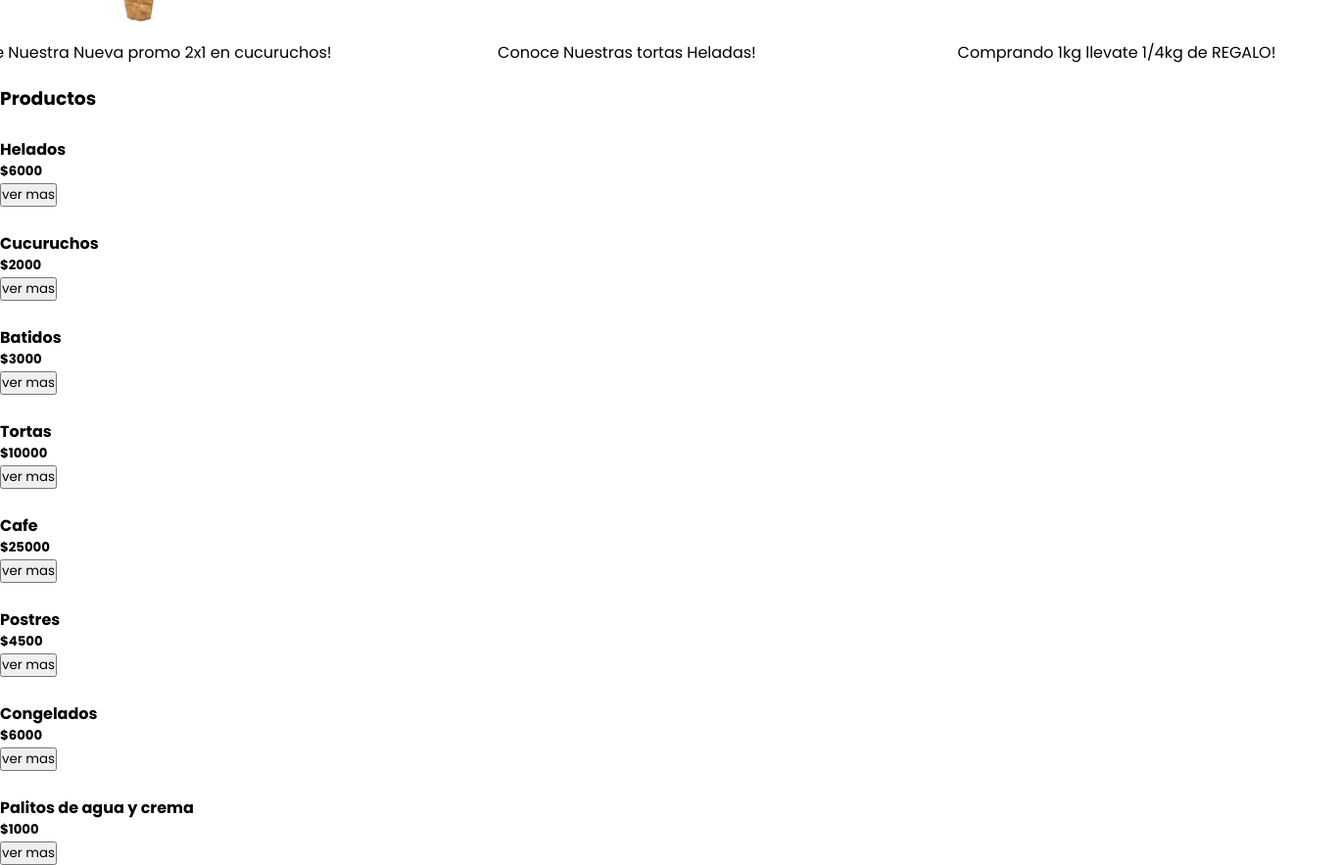
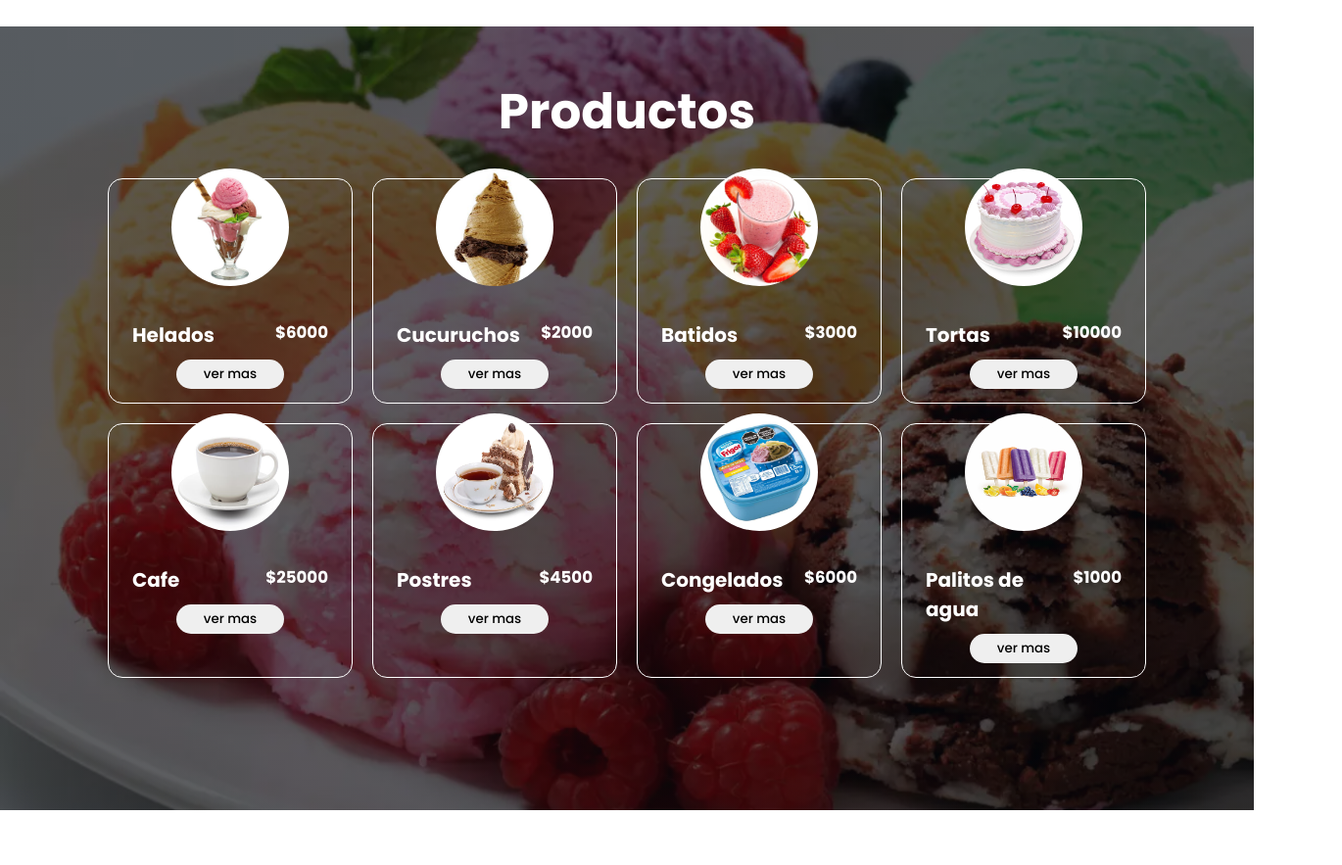
Before and after one commit to NicoDevecchi/Melatti, a plain HTML site: page index.html in a window 1280 px wide. Shown: the part 1366-2249 px from the top of the page at 98% size, 1370 px wide, since content can reach past the window. After the commit the page ends 2193 px from the top, so only its background shows below. Drawn offline with nearby package versions, Linux system fonts and the light colour scheme; a web font is replaced by a local one.

Commit message:
adding styles for the products section

```diff
--- a/index.html
+++ b/index.html
@@ -1,19 +1,28 @@
 <!DOCTYPE html>
 <html lang="es">
   <head>
-    <meta charset="UTF-8">
-    <meta name="viewport" content="width=device-width, initial-scale=1.0">
+    <meta charset="UTF-8" />
+    <meta name="viewport" content="width=device-width, initial-scale=1.0" />
     <title>Melatti Helados</title>
-    <link href="https://fonts.googleapis.com/css2?family=Poppins:wght@400;700&display=swap" rel="stylesheet">
-    <link rel="stylesheet" href="https://fonts.googleapis.com/css2?family=Pots+One:wght@300;400;500;700&display=swap">
-    <link rel="stylesheet" href="https://fonts.googleapis.com/css2?family=Poppins:wght@300;400;500;600;700&display=swap">
-    <link rel="stylesheet" href="style.css">
+    <link
+      href="https://fonts.googleapis.com/css2?family=Poppins:wght@400;700&display=swap"
+      rel="stylesheet"
+    />
+    <link
+      rel="stylesheet"
+      href="https://fonts.googleapis.com/css2?family=Pots+One:wght@300;400;500;700&display=swap"
+    />
+    <link
+      rel="stylesheet"
+      href="https://fonts.googleapis.com/css2?family=Poppins:wght@300;400;500;600;700&display=swap"
+    />
+    <link rel="stylesheet" href="style.css" />
   </head>
   <body>
     <section class="header">
       <div class="header__nav">
         <div class="logo">
-                <a href="/"><img src="Images/logo.jpg" alt="imagen del logo"></a>
+          <a href="/"><img src="Images/logo.jpg" alt="imagen del logo" /></a>
           <a href="/">Melatti</a>
         </div>
 
@@ -28,7 +37,11 @@
         <div class="header__text">
           <h1>Helados Artesanales <span class="auto-typed"></span></h1>
           <p>
-                    Los auténticos Helados Artesanales son aquellos que se consiguen únicamente en las auténticas heladerías artesanales. Se caracterizan por ser de alta calidad y utilizar materias primas frescas, evitando la utilización de saborizantes, colorantes y conservantes.</p>
+            Los auténticos Helados Artesanales son aquellos que se consiguen
+            únicamente en las auténticas heladerías artesanales. Se caracterizan
+            por ser de alta calidad y utilizar materias primas frescas, evitando
+            la utilización de saborizantes, colorantes y conservantes.
+          </p>
         </div>
       </div>
     </section>
@@ -37,85 +50,107 @@
       <h2>Promociones!</h2>
       <div class="promotions__images">
         <div class="promotions__image">
-                <img src="Images/promo-1.jpeg" alt="">
-                <p>Conoce Nuestra Nueva promo <span class="promo">2x1</span> en cucuruchos!</p>
+          <img src="Images/promo-1.jpeg" alt="" />
+          <p>
+            Conoce Nuestra Nueva promo <span class="promo">2x1</span> en
+            cucuruchos!
+          </p>
         </div>
         <div class="promotions__image">
-                <img src="Images/promo-2.png" alt="">
+          <img src="Images/promo-2.png" alt="" />
           <p>Conoce Nuestras tortas Heladas!</p>
         </div>
         <div class="promotions__image">
-                <img src="Images/promo_3.png" alt="">
+          <img src="Images/promo_3.png" alt="" />
           <p>Comprando 1kg llevate 1/4kg de REGALO!</p>
         </div>
       </div>
-
-
     </section>
     <section class="products">
       <h3>Productos</h3>
       <div class="products__content">
         <div class="products__product">
-                <img src="" alt="">
+          <img src="Images/pr 1.jpg" alt="" />
+          <div class="product__name">
             <h4>Helados</h4>
             <h5>$6000</h5>
+          </div>
           <button>ver mas</button>
         </div>
         <div class="products__product">
-                <img src="" alt="">
+          <img src="Images/pr-2.jpg" alt="" />
+          <div class="product__name">
             <h4>Cucuruchos</h4>
             <h5>$2000</h5>
+          </div>
+
           <button>ver mas</button>
         </div>
         <div class="products__product">
-                <img src="" alt="">
+          <img src="Images/pr-3.jpg" alt="" />
+          <div class="product__name">
             <h4>Batidos</h4>
           <h5>$3000</h5>
+          </div>
+
+
           <button>ver mas</button>
         </div>
         <div class="products__product">
-                <img src="" alt="">
+          <img src="Images/pr-4.png" alt="" />
+          <div class="product__name">
             <h4>Tortas</h4>
           <h5>$10000</h5>
+          </div>
           <button>ver mas</button>
         </div>
         <div class="products__product">
-                <img src="" alt="">
+          <img src="Images/pr-5.jpg" alt="" />
+          <div class="product__name">
             <h4>Cafe</h4>
           <h5>$25000</h5>
+          </div>
+
           <button>ver mas</button>
         </div>
         <div class="products__product">
-                <img src="" alt="">
+          <img src="Images/pr-6.jpg" alt="" />
+          <div class="product__name">
             <h4>Postres</h4>
           <h5>$4500</h5>
+          </div>
+
           <button>ver mas</button>
         </div>
         <div class="products__product">
-                <img src="" alt="">
+          <img src="Images/pr-7.jpg" alt="" />
+          <div class="product__name">
             <h4>Congelados</h4>
           <h5>$6000</h5>
+          </div>
+
           <button>ver mas</button>
         </div>
         <div class="products__product">
-                <img src="" alt="">
-                <h4>Palitos de agua y crema</h4>
+          <img src="Images/pr-8.jpg" alt="" />
+          <div class="product__name">
+            <h4>Palitos de agua</h4>
           <h5>$1000</h5>
+          </div>
+
           <button>ver mas</button>
         </div>
       </div>
-
     </section>
 
     <script src="https://unpkg.com/typed.js@2.1.0/dist/typed.umd.js"></script>
     <script>
       var typed = new Typed(".auto-typed", {
-            strings:["de máxima calidad!", "al mejor precio!"],
+        strings: ["de máxima calidad!", "al mejor precio!"],
         typeSpeed: 90,
         backSpeed: 90,
-            loop:true
-        })
-
+        loop: true,
+      });
     </script>
   </body>
 </html>
--- a/style.css
+++ b/style.css
@@ -88,10 +88,10 @@
     }
 .promotions h2{
     text-align: center;
-    margin-top: 80px;
+    margin-top: 41px;
     font-size: 40px;
     color: var(--primary-color);
-    margin-bottom: 40px;
+    margin-bottom:20px;
 }
 .promotions__images{
    display: flex;
@@ -99,7 +99,8 @@
    justify-content: center;
 }
 .promotions__image{
-    margin: 20px;
+    margin-top: 10px;
+    margin-bottom: 30px;
     text-align: center;
     border-radius: 15px;
     cursor: pointer;
@@ -121,3 +122,66 @@
 }
 
 /* Productos */
+.products{
+    width: 100%;
+    height: 100vh;
+    background: linear-gradient(rgba(5, 7, 12, 0.65), rgba(5, 7, 12, 0.65)), url('Images/fondo\ pr.webp');
+    background-position: center;
+    background-size: cover;
+    background-repeat: no-repeat;
+    padding: 30px 100px;
+}
+
+.products h3{
+    color: var(--title-color);
+    padding: 20px 0;
+    text-align: center;
+    font-size: 50px;
+}
+.products__content{
+    display: grid;
+    grid-template-columns: 1fr 1fr 1fr 1fr;
+    place-content: center;
+}
+
+.products__product{
+    border: 1px solid #fff;
+    margin: 10px;
+    padding: 14px;
+    border-radius: 15px;
+}
+.product__name{
+    display: flex;
+    justify-content: space-between;
+    padding: 10px;
+    color: var(--title-color);
+    font-size: 20px;
+}
+
+.products__product img{
+    display: flex;
+    justify-content: center;
+    width: 100%;
+    margin: auto;
+    width: 120px;
+    height: 120px;
+    border-radius: 50%;
+    position: relative;
+    top: -25px;
+}
+.products__product button{
+    justify-content: center;
+    width: 50%;
+    padding: 5px 0;
+    left: 25%;
+    position: relative;
+    cursor: pointer;
+    border-radius: 20px;
+    border: none;
+    transition: all 400ms ease-in-out;
+    font-weight: 500;
+}
+.products__product button:hover{
+    background-color: #fb52e2;
+    color: #fff;
+}
```
Also changed, not shown: Images/fondo pr.webp (added), Images/pr 1.jpg (added), Images/pr-2.jpg (added), Images/pr-3.jpg (added), Images/pr-4.png (added), Images/pr-5.jpg (added), Images/pr-6.jpg (added), Images/pr-7.jpg (added), Images/pr-8.jpg (added). Lines whose indentation alone changed are shown as unchanged.
